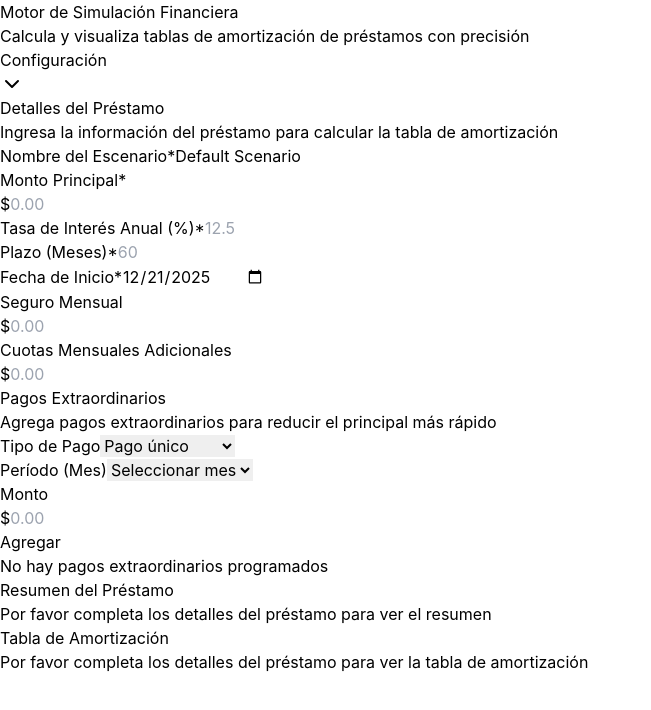
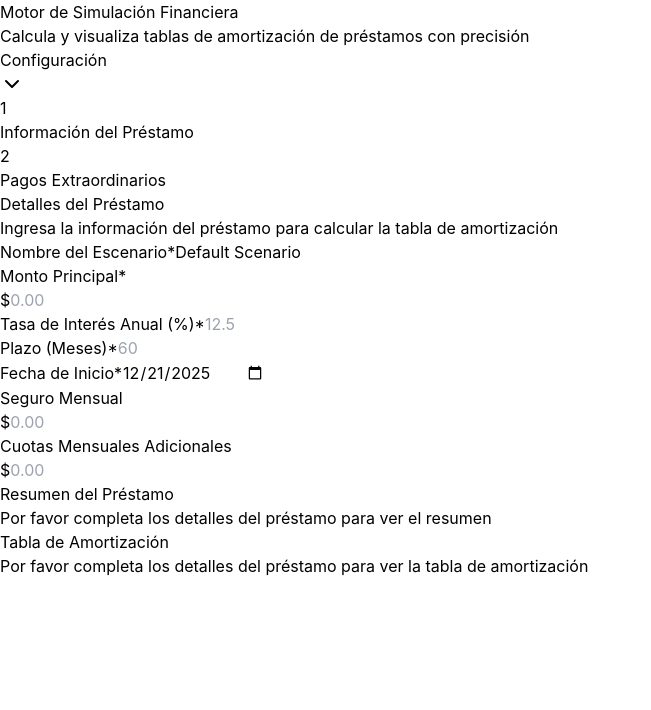
Before and after one commit to erjosara8916/finanzas-erick-saravia, a React (Vite) app: page / in a window 1280 px wide. Shown: the top 710 px of the page, without its empty margins (0-651 px from the left). Built offline with nearby package versions, Linux system fonts and the light colour scheme.

Commit message:
style: Improve format for extraordinary payments
Turn into 2 columns

```diff
--- a/src/App.tsx
+++ b/src/App.tsx
@@ -1,10 +1,39 @@
+import { useState } from 'react';
 import LoanForm from './components/loan/LoanForm';
 import ExtraPaymentsManager from './components/loan/ExtraPaymentsManager';
 import AmortizationTable from './components/loan/AmortizationTable';
 import LoanSummary from './components/loan/LoanSummary';
 import Collapsible from './components/ui/Collapsible';
+import Stepper from './components/ui/Stepper';
+import { useLoanStore } from './store/loanStore';
 
 function App() {
+  const loanInput = useLoanStore((state) => state.getActiveLoanInput());
+  const extraPayments = useLoanStore((state) => state.getActiveExtraPayments());
+
+  const [activeStep, setActiveStep] = useState<number>(0);
+
+  // Determinar si los pasos están completados
+  const hasLoanData = loanInput && loanInput.principal && loanInput.annualRate && loanInput.termMonths;
+  const hasExtraPayments = Object.keys(extraPayments).length > 0;
+
+  const steps = [
+    {
+      label: 'Información del Préstamo',
+      completed: hasLoanData,
+      active: activeStep === 0,
+    },
+    {
+      label: 'Pagos Extraordinarios',
+      completed: hasExtraPayments,
+      active: activeStep === 1,
+    },
+  ];
+
+  const handleStepClick = (stepIndex: number) => {
+    setActiveStep(stepIndex);
+  };
+
   return (
     <div className="min-h-screen bg-gray-50 dark:bg-gray-900 transition-colors">
       <div className="container mx-auto px-4 py-8 max-w-7xl">
@@ -20,12 +49,22 @@ function App() {
         <div className="space-y-6 animate-fade-in">
           <div className="transition-all duration-300">
             <Collapsible title="Configuración" defaultOpen={true}>
-              <div className="grid grid-cols-1 lg:grid-cols-2 gap-6">
-                <div>
-                  <LoanForm />
+              <div className="space-y-6">
+                <div className="p-4 bg-gray-50 dark:bg-gray-800/50 rounded-lg">
+                  <Stepper steps={steps} onStepClick={handleStepClick} />
                 </div>
-                <div>
-                  <ExtraPaymentsManager />
+
+                <div className="transition-all duration-300">
+                  {activeStep === 0 && (
+                    <div className="animate-fade-in">
+                      <LoanForm />
+                    </div>
+                  )}
+                  {activeStep === 1 && (
+                    <div className="animate-fade-in">
+                      <ExtraPaymentsManager />
+                    </div>
+                  )}
                 </div>
               </div>
             </Collapsible>
--- a/src/components/loan/ExtraPaymentsManager.tsx
+++ b/src/components/loan/ExtraPaymentsManager.tsx
@@ -110,6 +110,8 @@ export default function ExtraPaymentsManager() {
 
   return (
     <Card title="Pagos Extraordinarios" description="Agrega pagos extraordinarios para reducir el principal más rápido">
+      <div className="grid grid-cols-1 lg:grid-cols-2 gap-6">
+        {/* Columna 1: Formulario */}
         <div className="space-y-4">
           <div className="space-y-2">
             <Label htmlFor="payment-type">Tipo de Pago</Label>
@@ -132,8 +134,8 @@ export default function ExtraPaymentsManager() {
           </div>
 
           {paymentType === 'single' ? (
-          <div className="flex gap-4 items-end">
-            <div className="flex-1 space-y-2">
+            <div className="space-y-4">
+              <div className="space-y-2">
                 <Label htmlFor="extra-period">Período (Mes)</Label>
                 <Select
                   id="extra-period"
@@ -148,7 +150,7 @@ export default function ExtraPaymentsManager() {
                   ))}
                 </Select>
               </div>
-            <div className="flex-1 space-y-2">
+              <div className="space-y-2">
                 <Label htmlFor="extra-amount">Monto</Label>
                 <InputCurrency
                   id="extra-amount"
@@ -156,13 +158,13 @@ export default function ExtraPaymentsManager() {
                   onChange={setNewAmount}
                 />
               </div>
-            <Button onClick={handleAdd} size="md">
+              <Button onClick={handleAdd} size="md" className="w-full">
                 Agregar
               </Button>
             </div>
           ) : (
-          <div className="flex gap-4 items-end">
-            <div className="flex-1 space-y-2">
+            <div className="space-y-4">
+              <div className="space-y-2">
                 <Label htmlFor="start-period">Mes Inicio</Label>
                 <Select
                   id="start-period"
@@ -177,7 +179,7 @@ export default function ExtraPaymentsManager() {
                   ))}
                 </Select>
               </div>
-            <div className="flex-1 space-y-2">
+              <div className="space-y-2">
                 <Label htmlFor="end-period">Mes Final</Label>
                 <Select
                   id="end-period"
@@ -192,7 +194,7 @@ export default function ExtraPaymentsManager() {
                   ))}
                 </Select>
               </div>
-            <div className="flex-1 space-y-2">
+              <div className="space-y-2">
                 <Label htmlFor="extra-amount">Monto</Label>
                 <InputCurrency
                   id="extra-amount"
@@ -200,7 +202,7 @@ export default function ExtraPaymentsManager() {
                   onChange={setNewAmount}
                 />
               </div>
-            <Button onClick={handleAdd} size="md">
+              <Button onClick={handleAdd} size="md" className="w-full">
                 Agregar
               </Button>
             </div>
@@ -209,11 +211,14 @@ export default function ExtraPaymentsManager() {
           {error && (
             <p className="text-sm text-red-500">{error}</p>
           )}
+        </div>
 
-        {existingPayments.length > 0 && (
+        {/* Columna 2: Listado de pagos extraordinarios */}
+        <div className="space-y-4">
           <div className="space-y-2">
             <Label>Pagos Extraordinarios Programados</Label>
-            <div className="space-y-2">
+            {existingPayments.length > 0 ? (
+              <div className="space-y-2 max-h-[500px] overflow-y-auto">
                 {existingPayments.map(({ period, amount }) => (
                   <div
                     key={period}
@@ -239,15 +244,14 @@ export default function ExtraPaymentsManager() {
                   </div>
                 ))}
               </div>
-          </div>
-        )}
-
-        {existingPayments.length === 0 && (
-          <p className="text-sm text-gray-500 dark:text-gray-400 text-center py-4">
+            ) : (
+              <p className="text-sm text-gray-500 dark:text-gray-400 text-center py-8">
                 No hay pagos extraordinarios programados
               </p>
             )}
           </div>
+        </div>
+      </div>
     </Card>
   );
 }
--- /dev/null
+++ b/src/components/ui/Stepper.tsx
@@ -0,0 +1,77 @@
+import { HTMLAttributes } from 'react';
+import { cn } from '../../lib/utils';
+import { Check } from 'lucide-react';
+
+export interface StepperStep {
+  label: string;
+  completed?: boolean;
+  active?: boolean;
+}
+
+export interface StepperProps extends HTMLAttributes<HTMLDivElement> {
+  steps: StepperStep[];
+  onStepClick?: (stepIndex: number) => void;
+}
+
+export default function Stepper({ steps, onStepClick, className, ...props }: StepperProps) {
+  return (
+    <div className={cn('flex items-center justify-between', className)} {...props}>
+      {steps.map((step, index) => (
+        <div key={index} className="flex items-center flex-1">
+          <div className="flex flex-col items-center flex-1">
+            <div className="flex items-center w-full">
+              {/* Step circle - clickable */}
+              <button
+                onClick={() => onStepClick?.(index)}
+                className={cn(
+                  'flex items-center justify-center w-10 h-10 rounded-full border-2 transition-all cursor-pointer',
+                  'hover:scale-110 focus:outline-none focus:ring-2 focus:ring-offset-2 focus:ring-blue-500',
+                  step.active
+                    ? 'border-blue-600 bg-blue-600 text-white dark:border-blue-500 dark:bg-blue-500'
+                    : step.completed
+                    ? 'border-green-600 bg-green-600 text-white dark:border-green-500 dark:bg-green-500'
+                    : 'border-gray-300 bg-white text-gray-400 dark:border-gray-600 dark:bg-gray-800 dark:text-gray-500',
+                  !step.active && !step.completed && 'hover:border-gray-400 dark:hover:border-gray-500'
+                )}
+                aria-label={`Ir a paso ${index + 1}: ${step.label}`}
+              >
+                {step.completed ? (
+                  <Check className="w-5 h-5" />
+                ) : (
+                  <span className="text-sm font-semibold">{index + 1}</span>
+                )}
+              </button>
+
+              {/* Connector line */}
+              {index < steps.length - 1 && (
+                <div
+                  className={cn(
+                    'flex-1 h-0.5 mx-2 transition-colors',
+                    step.completed
+                      ? 'bg-green-600 dark:bg-green-500'
+                      : 'bg-gray-300 dark:bg-gray-600'
+                  )}
+                />
+              )}
+            </div>
+
+            {/* Step label - clickable */}
+            <button
+              onClick={() => onStepClick?.(index)}
+              className={cn(
+                'mt-2 text-sm font-medium transition-colors cursor-pointer hover:underline focus:outline-none focus:ring-2 focus:ring-offset-2 focus:ring-blue-500 rounded px-2 py-1',
+                step.active
+                  ? 'text-blue-600 dark:text-blue-400'
+                  : step.completed
+                  ? 'text-green-600 dark:text-green-400'
+                  : 'text-gray-500 dark:text-gray-400 hover:text-gray-700 dark:hover:text-gray-300'
+              )}
+            >
+              {step.label}
+            </button>
+          </div>
+        </div>
+      ))}
+    </div>
+  );
+}
```
Lines whose indentation alone changed are shown as unchanged.
